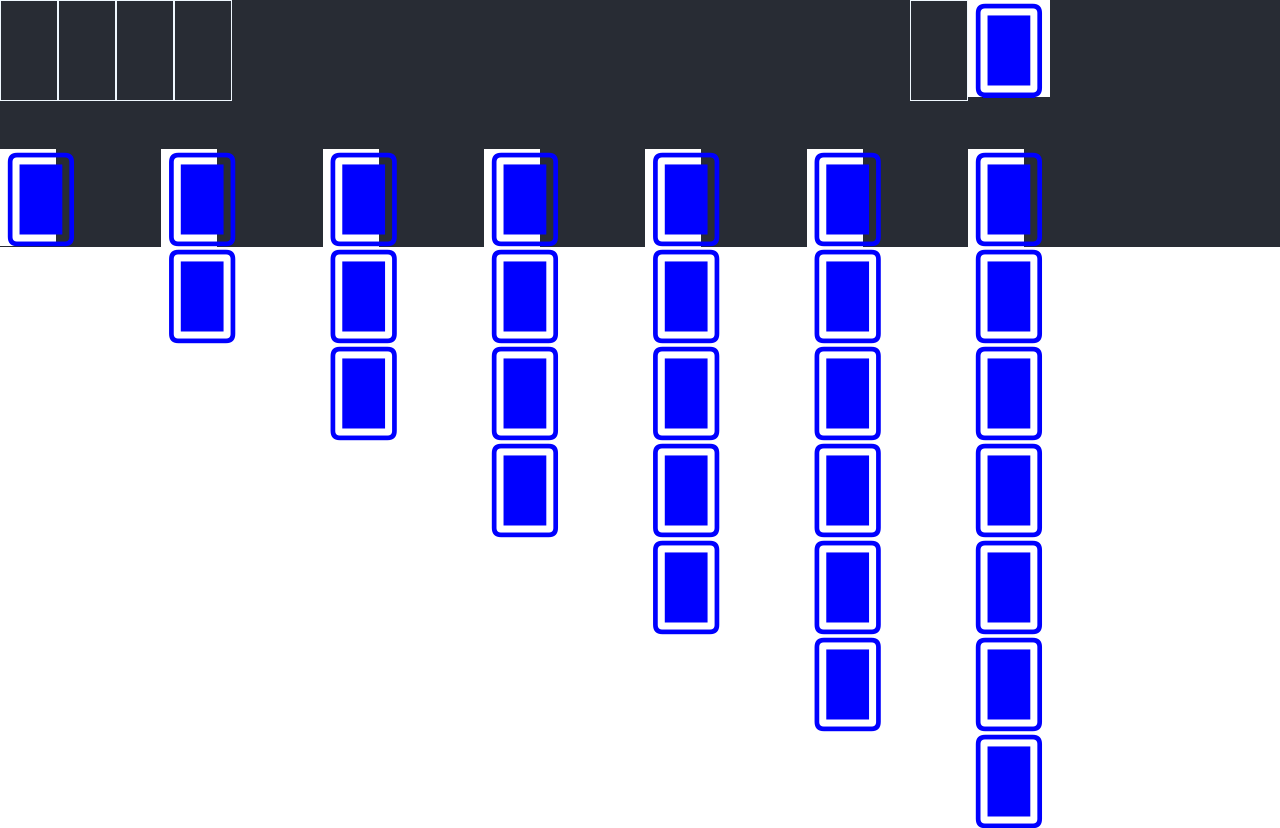
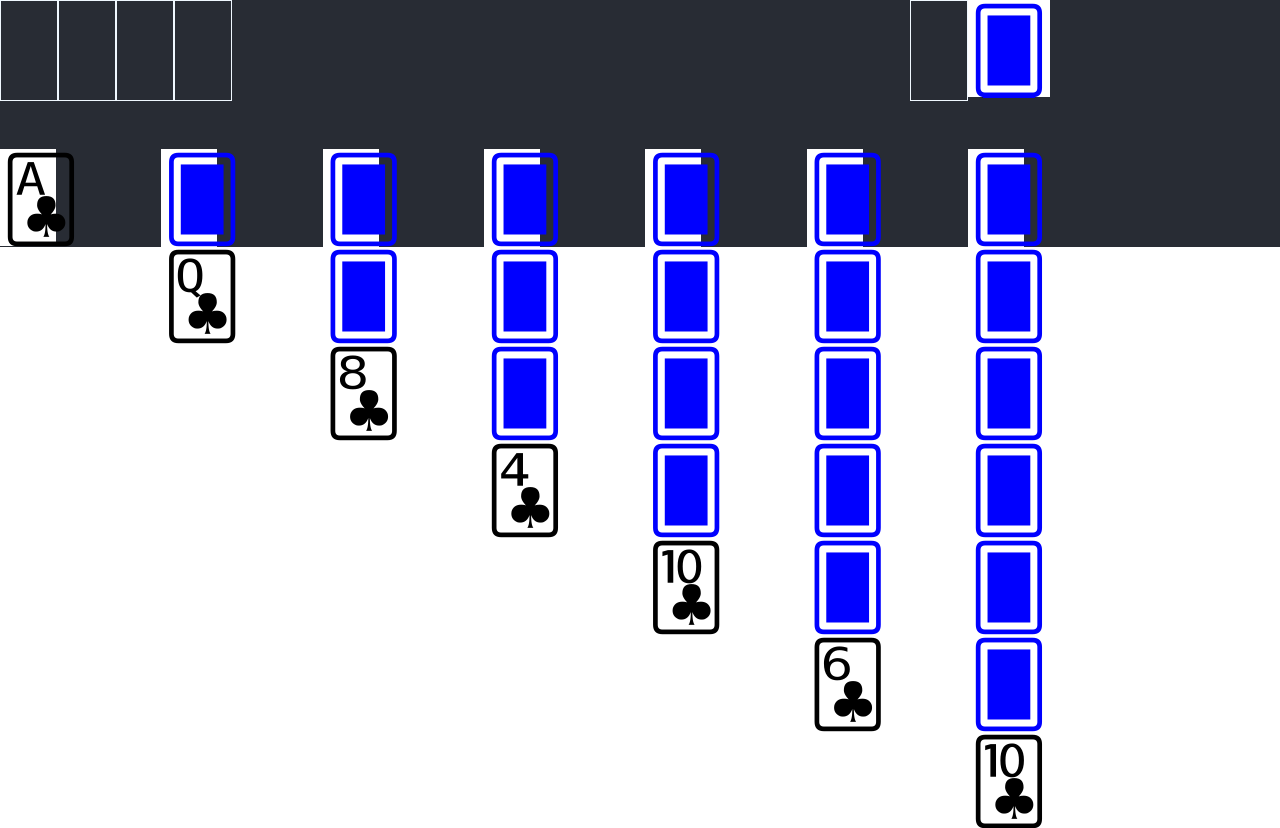
Before and after one commit to l00pen/solitaire, a React (Create React App) app: page / in a window 1280 px wide. Built offline with nearby package versions, Linux system fonts and the light colour scheme.

Commit message:
Break up more inte modules

```diff
--- a/src/App.css
+++ b/src/App.css
@@ -46,24 +46,9 @@ html {
   width: 90%;
 }
 
-.Card {
-  color: blue;
-}
-
-.Card-suite-spades,
-.Card-suite-clubs {
-  color: black;
-}
-
-.Card-suite-hearts,
-.Card-suite-diamonds {
-  color: red;
-}
-
+.Tableau-card,
 .App-card {
   list-style: none;
-  background-color: #fff;
-  font-size: 5em;
 }
 
 .Tableau {
@@ -109,3 +94,7 @@ html {
 .Tableau-pile.empty {
   border: 1px solid aliceblue;
 }
+
+.Tableau-card {
+
+}
--- a/src/App.js
+++ b/src/App.js
@@ -1,28 +1,32 @@
 import React, { useState } from 'react';
 
 import { deck } from './utils/';
+import CardTableau from './CardTableau';
 
 import './App.css';
-
-const cardBack = '🂠';
 
 // const CardWaste
 // const CardStock
 // const CardFoundation
 
-const Card = ({ label, suite }) => {
-  const [isVisible, setIsVisible] = useState(false);
-  const toggleVisibility = () => {
-    setIsVisible(!isVisible);
-  }
+const getEmptyClass = (list) => {
+  return list.length === 0 ? 'empty' : '';
+};
 
-  if (isVisible) {
-    return <div className={`Card Card-suite-${suite}`} onClick={toggleVisibility}>{label}</div>;
-  }
-  return <div className={`Card`} onClick={toggleVisibility}>{cardBack}</div>;
+const setLastIsFaceUp = (cards) => {
+  const reverseCards = [...cards];
+  const [last, ...allCards] = reverseCards.reverse();
+
+  return [
+    ...allCards,
+    {
+      ...last,
+      isFaceUp: true,
+    }
+  ];
 }
 
-const game = {
+const initGame = {
   foundation: [
     [],
     [],
@@ -30,28 +34,52 @@ const game = {
     [],
   ],
   tableau: [
-    deck.slice(0, 1),
-    deck.slice(1, 3),
-    deck.slice(3, 6),
-    deck.slice(6, 10),
-    deck.slice(10, 15),
-    deck.slice(15, 21),
-    deck.slice(21, 28),
+    setLastIsFaceUp(deck.slice(0, 1)),
+    setLastIsFaceUp(deck.slice(1, 3)),
+    setLastIsFaceUp(deck.slice(3, 6)),
+    setLastIsFaceUp(deck.slice(6, 10)),
+    setLastIsFaceUp(deck.slice(10, 15)),
+    setLastIsFaceUp(deck.slice(15, 21)),
+    setLastIsFaceUp(deck.slice(21, 28)),
   ],
   stock: deck.slice(28),
   waste: [],
 }
 
 function App() {
+  const [ game, setGame ] = useState(initGame);
+
+  const tableauCardClickHandler = (card, cardIndex, pileIndex) => {
+    if (pileIndex === 0) {
+      return;
+    }
+
+    const firstPile = [...game.tableau[0]];
+    const firstPileLastCard = firstPile[firstPile.length - 1];
+    if (firstPileLastCard.value < card.value) {
+      const oldPile = [...game.tableau[pileIndex]];
+      const movingPile = oldPile.splice(cardIndex, game.tableau.length);
+      firstPile.push(...movingPile);
+
+      const newTableau = [...game.tableau];
+      newTableau[0] = firstPile;
+      newTableau[pileIndex] = oldPile;
+      setGame({
+        ...game,
+        tableau: newTableau
+      })
+    }
+  }
+
   return (
     <div className="App App-header">
       <section className='Game-top'>
         <section className='Foundation'>
           {game.foundation.map((pile) => (
-            <ul className={`Foundation-pile ${pile.length === 0 ? 'empty' : ''}`}>
+            <ul className={`Foundation-pile ${getEmptyClass(pile)}`}>
               {pile.map((card) => (
                 <li className='App-card' key={card.value}>
-                  <Card {...card} />
+                  <CardTableau {...card} />
                 </li>
               ))}
             </ul>
@@ -59,19 +87,19 @@ function App() {
         </section>
         <div className='Game-stockAndWaste'>
           <section className='Waste'>
-            <ul className={`Waste-pile ${game.waste.length === 0 ? 'empty' : ''}`}>
+            <ul className={`Waste-pile ${getEmptyClass(game.waste)}`}>
               {game.waste.map((card) => (
                 <li className='App-card Waste-card' key={card.value}>
-                  <Card {...card} />
+                  <CardTableau {...card} />
                 </li>
               ))}
             </ul>
           </section>
           <section className='Stock'>
-            <ul className={`Stock-pile ${game.stock.length === 0 ? 'empty' : ''}`}>
+            <ul className={`Stock-pile ${getEmptyClass(game.stock)}`}>
               {game.stock.map((card) => (
                 <li className='App-card Stock-card' key={card.value}>
-                  <Card {...card} />
+                  <CardTableau {...card} />
                 </li>
               ))}
             </ul>
@@ -79,11 +107,11 @@ function App() {
         </div>
       </section>
       <section className='Tableau'>
-        {game.tableau.map((pile) => (
-          <ul className={`Tableau-pile ${pile.length === 0 ? 'empty' : ''}`}>
-            {pile.map((card) => (
-              <li className='App-card' key={card.value}>
-                <Card {...card} />
+        {game.tableau.map((pile, pileIndex) => (
+          <ul className={`Tableau-pile ${getEmptyClass(pile)}`} >
+            {pile.map((card, cardIndex) => (
+              <li className='Tableau-card' key={card.value}>
+                <CardTableau {...card} onClick={() => { tableauCardClickHandler(card, cardIndex, pileIndex) } } />
               </li>
             ))}
           </ul>
--- /dev/null
+++ b/src/Card/index.js
@@ -0,0 +1,22 @@
+import React from 'react';
+
+import './styles.css';
+
+const cardBack = '🂠';
+
+const CardFaceUp = ({ label, suite, onClick }) => (
+  <div className={`Card Card-suite-${suite}`} onClick={onClick}>
+    {label}
+  </div>
+)
+
+const CardFaceDown = ({ onClick }) => (
+  <div className={`Card`} onClick={() => onClick ? onClick() : null}>
+    {cardBack}
+  </div>
+);
+
+export {
+  CardFaceUp,
+  CardFaceDown
+};
--- /dev/null
+++ b/src/Card/styles.css
@@ -0,0 +1,15 @@
+.Card {
+  color: blue;
+  background-color: #fff;
+  font-size: 5em;
+}
+
+.Card-suite-spades,
+.Card-suite-clubs {
+  color: black;
+}
+
+.Card-suite-hearts,
+.Card-suite-diamonds {
+  color: red;
+}
--- /dev/null
+++ b/src/CardTableau/index.js
@@ -0,0 +1,14 @@
+import React from 'react';
+
+import { CardFaceUp, CardFaceDown } from '../Card';
+
+import './styles.css';
+
+const CardTableau = ({ label, suite, isFaceUp, onClick }) => {
+  if (isFaceUp) {
+    return <CardFaceUp suite={suite} label={label} onClick={onClick} />;
+  }
+  return <CardFaceDown />;
+}
+
+export default CardTableau;
--- a/src/utils/index.js
+++ b/src/utils/index.js
@@ -38,78 +38,91 @@ const clubs = shuffleArray([
       value: 1,
       suite: 'clubs',
       color: 'black',
+      isFaceUp: false,
     },
     {
       label: '🃞',
       value: 13,
       suite: 'clubs',
       color: 'black',
+      isFaceUp: false,
     },
     {
       label: '🃝',
       value: 12,
       suite: 'clubs',
       color: 'black',
+      isFaceUp: false,
     },
     {
       label: '🃛',
       value: 11,
       suite: 'clubs',
       color: 'black',
+      isFaceUp: false,
     },
     {
       label: '🃚',
       value: 10,
       suite: 'clubs',
       color: 'black',
+      isFaceUp: false,
     },
     {
       label: '🃙',
       value: 9,
       suite: 'clubs',
       color: 'black',
+      isFaceUp: false,
     },
     {
       label: '🃘',
       value: 8,
       suite: 'clubs',
       color: 'black',
+      isFaceUp: false,
     },
     {
       label: '🃗',
       value: 7,
       suite: 'clubs',
       color: 'black',
+      isFaceUp: false,
     },
     {
       label: '🃖',
       value: 6,
       suite: 'clubs',
       color: 'black',
+      isFaceUp: false,
     },
     {
       label: '🃕',
       value: 5,
       suite: 'clubs',
       color: 'black',
+      isFaceUp: false,
     },
     {
       label: '🃔',
       value: 4,
       suite: 'clubs',
       color: 'black',
+      isFaceUp: false,
     },
     {
       label: '🃓',
       value: 3,
       suite: 'clubs',
       color: 'black',
+      isFaceUp: false,
     },
     {
       label: '🃒',
       value: 2,
       suite: 'clubs',
       color: 'black',
+      isFaceUp: false,
     }
   ]);
 
```
Also changed, not shown: src/CardTableau/styles.css (added).
